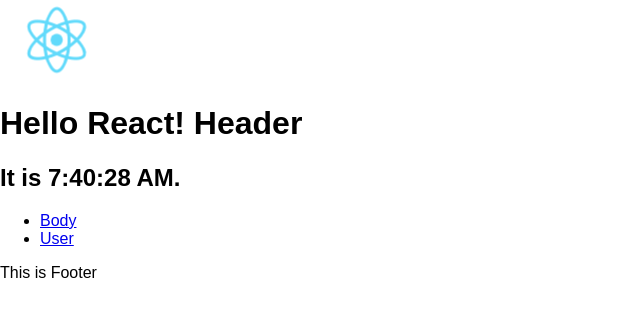
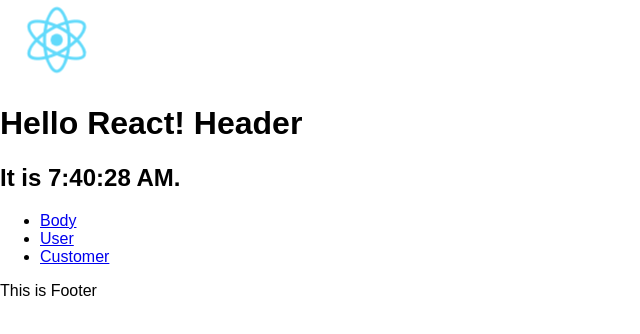
Before and after one commit to iamayaz/React-Crud, a React (Create React App) app in the folder my-app/: page / in a window 1280 px wide. Shown: the top 334 px of the page, without its empty margins (0-640 px from the left). Built offline with nearby package versions, Linux system fonts and the light colour scheme.

Commit message:
Linked Customer
I linked customer component with header using router.

```diff
--- a/my-app/src/App.js
+++ b/my-app/src/App.js
@@ -7,6 +7,7 @@ import Header from './header';
 import Body from './body';
 import Footer from './footer';
 import User from './User';
+import Customer from './customer';
 import './App.css';
 
 
@@ -27,7 +28,7 @@ class App extends Component {
 				<Header />
 				<Route exact path='/Body' component={Body} />
 				<Route exact path='/User' component={User} />
-
+				<Route exact path='/Customer' component={Customer} />
 				<Footer />
 			</div>
 		</Router>
--- a/my-app/src/header.js
+++ b/my-app/src/header.js
@@ -21,6 +21,10 @@ class Header extends Component {
 					<Link to="User"></Link>
 					<a href="User">User</a>
 				</li>
+				<li>
+					<Link to="Customer"></Link>
+					<a href="Customer">Customer</a>
+				</li>
 			</ul>
 		</header>
 	);
```
